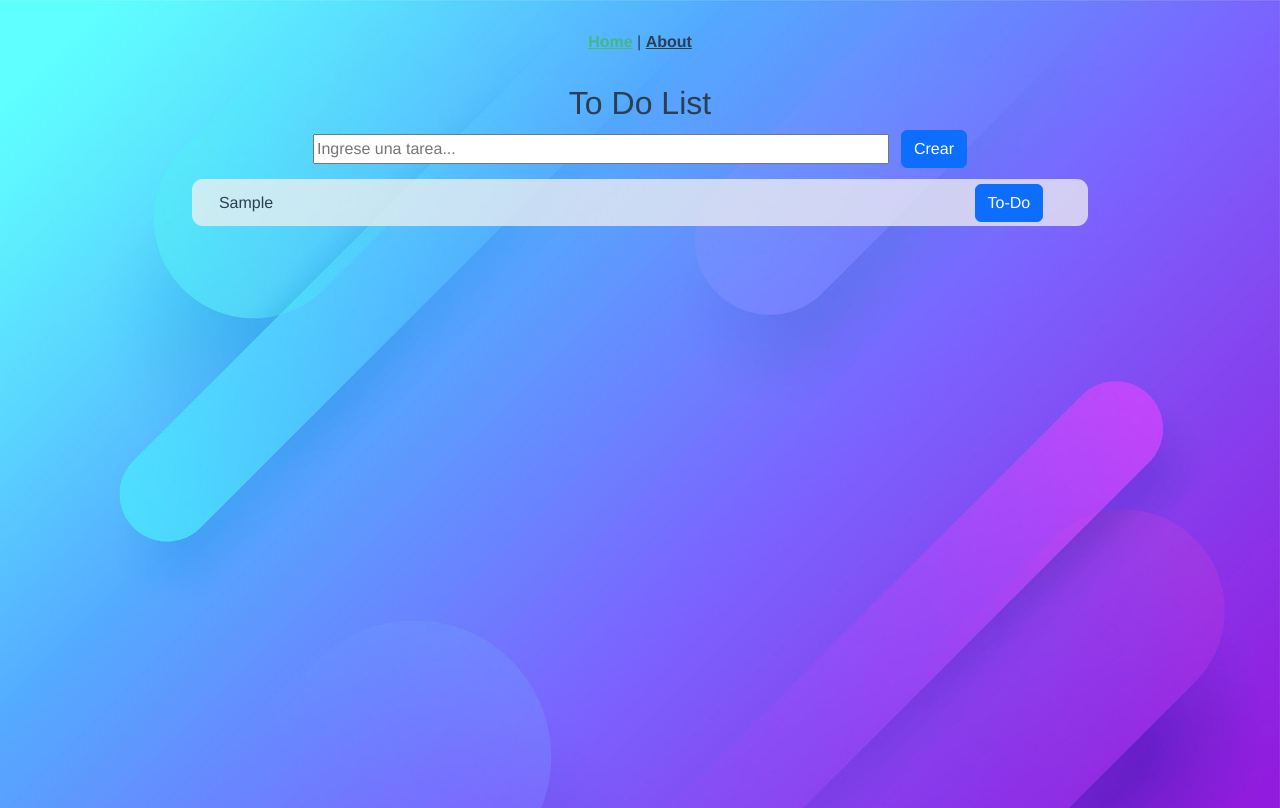
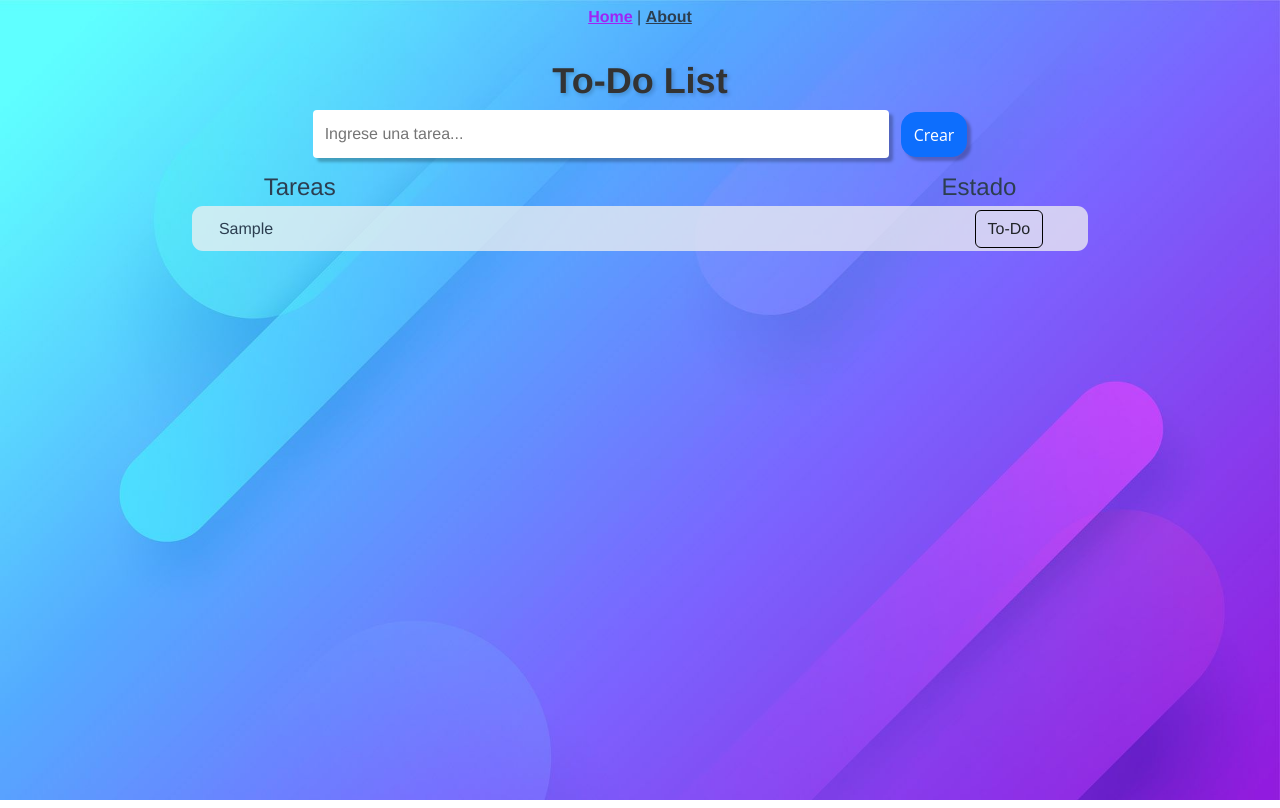
Before and after one commit to Baldra/checklist-vue, a Vue app: page /#/ in a window 1280 px wide. Both pictures are taken after typing "Sample" into the empty fields and a click on the button "Crear". Built offline with nearby package versions, Linux system fonts and the light colour scheme.

Commit message:
Retoques del estilo

```diff
--- a/package.json
+++ b/package.json
@@ -14,6 +14,7 @@
     "@fortawesome/vue-fontawesome": "^3.0.3",
     "bootstrap": "^5.2.3",
     "core-js": "^3.8.3",
+    "sweetalert2": "^11.4.9",
     "vue": "^3.2.13",
     "vue-router": "^4.0.3",
     "vuex": "^4.0.0"
--- a/src/App.vue
+++ b/src/App.vue
@@ -24,8 +24,8 @@
 }
 
 nav {
-  /* position: sticky;  */  /* mantiene el navbar fijo pero los elementos se ocultar detras al scrolear */
   padding: 30px;
+  padding-top: 5px;
   top: 0;
   right: 0;
   left: 0;
@@ -37,7 +37,7 @@ nav a {
 }
 
 nav a.router-link-exact-active {
-  color: #42b983;
+  color: #9e25f5;
 }
 
 .backgroundImage {
--- a/src/components/EditorTarea.vue
+++ b/src/components/EditorTarea.vue
@@ -44,15 +44,6 @@ export default {
 
 <style lang ="scss" scoped>
 
-   /* .form {
-    display: flex;
-    align-items: center;
-    margin-top: 0.5rem;
-    margin-left: 15%;
-    margin-right: 15%;
-    margin-bottom: 5px;
-  }  */
-
   form{
     display:flex;
   }
@@ -62,6 +53,9 @@ export default {
     width: 100%;
     align-content: center;
     display: flex;
+    background: none;
+    border-radius: 7px;
+    border-color: rgb(0, 0, 0, 0.65);
   }
 
 </style>
--- a/src/components/InputTarea.vue
+++ b/src/components/InputTarea.vue
@@ -44,16 +44,24 @@ export default {
     margin-bottom: 11px;
 
   }
-  /*
-
-  input {
-    padding: 0.5rem;
-    flex-grow: 1;
-    margin-right: 1rem;
-    margin-bottom: 5px;
-  } */
 
     input {
-    width: 45%;
-  }
+     width: 45%;
+     padding: 12px;
+     border: none;
+     border-radius: 4px;
+     outline: none;
+     box-shadow: 4px 4px 3px rgba(0, 0, 0, 0.25);
+     transition: all 0.3s ease-in-out;
+    }
+
+    button {
+      /* background: linear-gradient(to bottom, #4CAF50, #3e8e41); */
+      box-shadow: 4px 4px 3px rgba(0, 0, 0, 0.25);
+      font-family: 'Open Sans', sans-serif;
+      transition: all 0.3s ease-out;
+      border-radius: 15px;
+      height: 45px;
+    }
+
 </style>
--- a/src/components/TodoList.vue
+++ b/src/components/TodoList.vue
@@ -1,4 +1,14 @@
 <template>
+
+<div
+  style="margin-left: 15%; margin-right: 15%; margin-bottom: 48px">
+
+  <span style="float: left; font-size: x-large; margin-left: 8%;"
+    >Tareas</span>
+  <span style="float: right; font-size: x-large;margin-right: 8%;"
+    >Estado</span>
+
+</div>
 
 <div class="scrollarea">
     <ul>
@@ -17,15 +27,11 @@
           <EditorTarea :textToEdit="item.text" :itemToEdit="item"/>
         </div>
 
-        <!-- TODO: cambiar el color de los botones al cambia el estado de la tarea
-            Armar un texto en el about sobre la pagina
-            Estilo mas moderno para los imput
-            agregar swall alert para eliminar  -->
-
         <div style="display: flex">
           <button
             @click="cambiarEstadoTarea(item)"
-            class="btn btn-primary buttonTaskState"
+            class="btn buttonTaskState"
+            :class="{inProcessTask: item.taskState==1, completedTask: item.taskState==2}"
             v-if="!isEditing(indx) && !isSelected(indx)">
             {{estadosDisponibles[item.taskState]}}
           </button>
@@ -48,6 +54,8 @@
 <script>
 import { mapGetters, mapState } from "vuex";
 import EditorTarea from '@/components/EditorTarea'
+import Swal from "sweetalert2"
+
 
 export default {
   name: 'TodoList',
@@ -57,7 +65,7 @@ export default {
 
   data() {
     return {
-      estadosDisponibles: ['To-Do','En progreso','Finalizada'],
+      estadosDisponibles: ['To-Do','Iniciada','Finalizada'],
     }
   },
 
@@ -69,13 +77,22 @@ export default {
 
 
   methods: {
+
     editTarea(item) {
       this.$store.commit('changeToEditing', item)
     },
 
-    deleteItem(item) {
-      console.log('Tarea Eliminada', item.id)
-      this.$store.commit('removeItem', item)
+    async deleteItem(item) {
+
+      const {isConfirmed} = await Swal.fire({
+        title: 'Seguro que quiere eliminar?',
+        showDenyButton: true,
+        confirmButtonText: 'Si'
+
+      })
+      if(isConfirmed){
+        this.$store.commit('removeItem', item)
+      }
 
     },
 
@@ -84,7 +101,6 @@ export default {
     },
 
     cambiarSelected(item) {
-      //console.log(this.isEditing(item))
       this.$store.commit('changeSelected', item)
     },
 
@@ -96,8 +112,13 @@ export default {
 
 <style lang ="scss" scoped>
 
+  $toDoTaskColor: rgba(241,241,241,0.75);
+  $inProgresTaskkColor: rgb(245,230,23,0.75);
+  $finTaskColor: rgb(177, 177, 177,0.75);
+
+
   .scrollarea {
-    height: calc(100vh - 171px);
+    height: calc(100vh - 206px);
     overflow-y: auto;
     scroll-behavior: smooth;
   }
@@ -127,19 +148,19 @@ export default {
 
   .lineInText {
     text-decoration:line-through;
-    background-color: #dedcdc;
   }
 
   .completedTask {
-    background-color: #dedcdc;
+    background-color: $finTaskColor;
   }
 
   .inProcessTask {
-    background-color: #f5e617;
+    background-color: $inProgresTaskkColor;
   }
   .buttonTaskState {
     margin-top: 5%;
     margin-bottom: 5%;
+    border-color: black;
   }
 
   ul {
@@ -155,14 +176,13 @@ export default {
     align-items: center;
     padding: 0% 5% 0% 3%;
     margin-bottom: 0.5rem;
-    background-color: rgba(241,241,241,0.75);
+    background-color: $toDoTaskColor;
     border-radius: 11px;
   }
-   button {
-    margin-left: 15px;
-  }
-  span{
-    margin-right: 50px;
+
+  .btn{
+    --bs-btn-hover-border-color: black;
+    display: flex;
   }
 
 </style>
--- a/src/store/index.js
+++ b/src/store/index.js
@@ -6,7 +6,6 @@ export default createStore({
   },
 
   getters: {
-    tareas: state => state.tareas,
 
     isSelected: state => indx => {
       return state.tareas[indx].isSelected
--- a/src/views/AboutView.vue
+++ b/src/views/AboutView.vue
@@ -1,5 +1,16 @@
 <template>
-  <div class="about">
-    <h1>This is an about page</h1>
+  <div class="about" style="height: calc(100vh - 59px)">
+    <h1>About</h1>
+    <p>Bienvenidos. En esta aplicación se brinda una herramienta simple y sencilla de usar, para mantenerte organizado.<br>
+    En la misma puede agregar sus tareas pendientes (To-do's), editarlas, eliminarlas, y marcarlas como "Iniciada" o "Finalizada" una vez que las termine.</p>
+    <br>
+    <p>Gracias por elegir nuestra App para mantenerte organizado y productivo!</p>
   </div>
 </template>
+
+<style scoped>
+  .about {
+    text-align: center;
+    padding: 30px;
+  }
+</style>
--- a/src/views/TodoListView.vue
+++ b/src/views/TodoListView.vue
@@ -1,6 +1,6 @@
 <template>
   <div>
-    <h2 class="text-center">To Do List</h2>
+    <h2 class="title">To-Do List</h2>
 
     <InputTarea />
     <TodoList />
@@ -20,3 +20,14 @@ export default {
   }
 }
 </script>
+
+<style scoped>
+
+  .title {
+    font-weight: bold;
+    font-size: 36px;
+    color: #333;
+    text-shadow: 2px 2px 4px rgba(0, 0, 0, 0.2);
+}
+
+</style>
```
Also changed, not shown: 1 other file (tests, documents, lock files or other folders).
